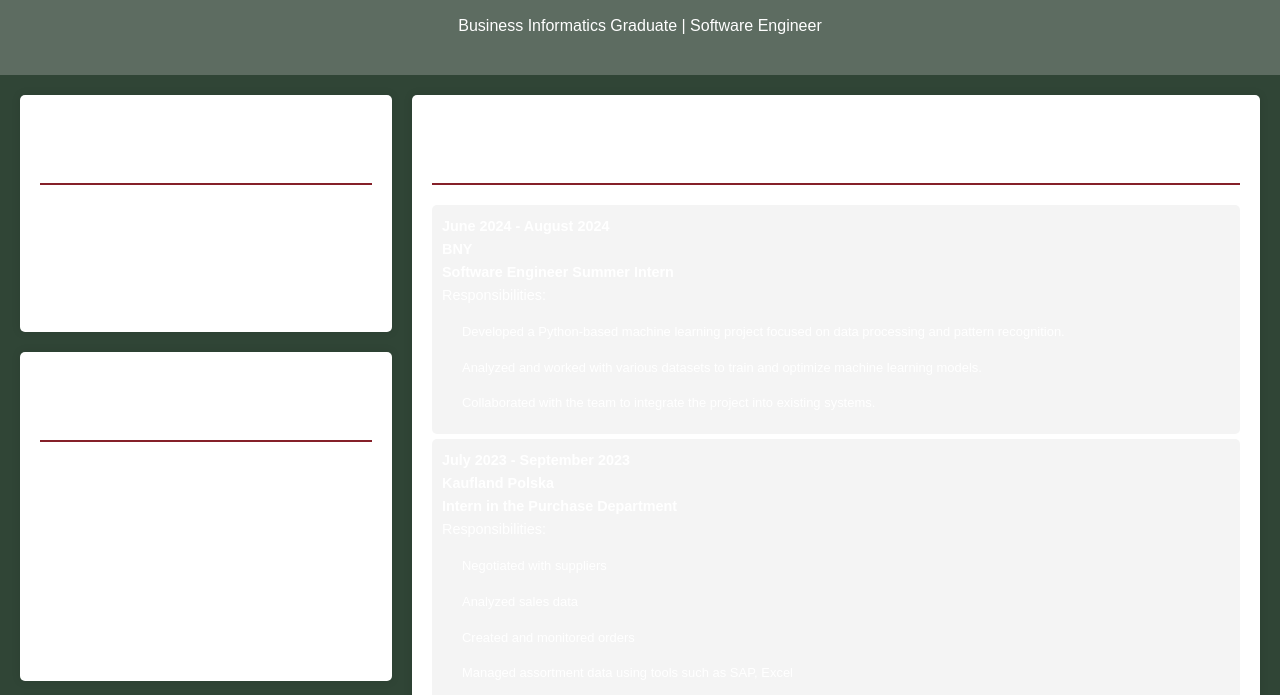
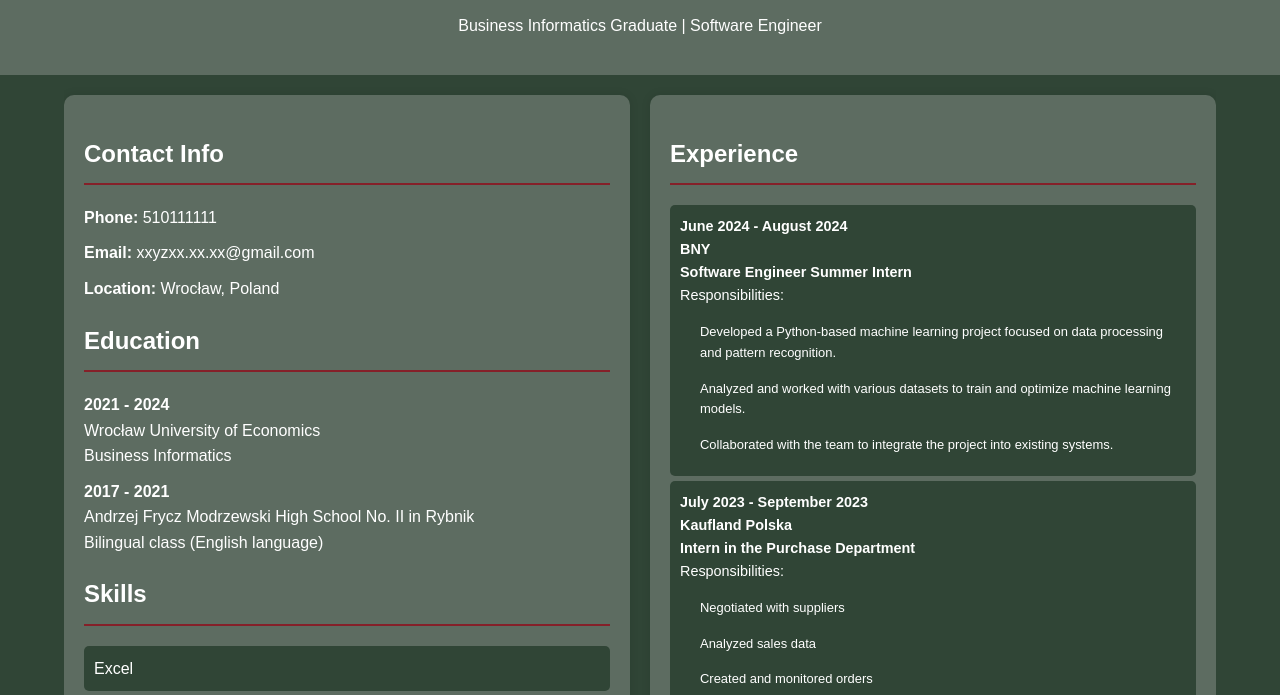
Before and after one commit to sitkokm/szkolenie, a plain HTML site: page index.html in a window 1280 px wide. Shown: the part 87-782 px from the top of the page. Drawn offline with Linux system fonts and the light colour scheme.

Commit message:
Update index.html

```diff
--- a/index.html
+++ b/index.html
@@ -10,11 +10,11 @@
             line-height: 1.6;
             margin: 0;
             padding: 0;
-            background-color: #304536; /* Ciemnozielony */
-            color: #fff;
+            background-color: #304536; /* Ciemnozielone tło */
+            color: #fff; /* Biały tekst */
         }
         header {
-            background: #5D6C61; /* Średniozielony */
+            background: #5D6C61; /* Średniozielony nagłówek */
             color: #fff;
             padding: 20px 0;
             text-align: center;
@@ -24,35 +24,30 @@
             font-size: 2.5em;
         }
         .container {
+            width: 90%;
+            max-width: 1200px;
+            margin: auto;
+            overflow: hidden;
             display: flex;
             flex-wrap: wrap;
+            gap: 20px;
+            padding: 20px 0;
+        }
+        .column {
+            flex: 1;
+            min-width: 300px;
+            background: #5D6C61; /* Średniozielone tło dla kolumn */
             padding: 20px;
-        }
-        .left-column {
-            flex: 1;
-            max-width: 30%;
-            padding-right: 20px;
-        }
-        .right-column {
-            flex: 2;
-            max-width: 70%;
-        }
-        section {
-            margin-bottom: 20px;
+            border-radius: 10px;
+            box-shadow: 0 0 10px rgba(0, 0, 0, 0.1);
         }
         section h2 {
             color: #fff;
-            border-bottom: 2px solid #852029; /* Czerwony */
+            border-bottom: 2px solid #852029; /* Czerwony akcent */
             padding-bottom: 10px;
+            margin-bottom: 20px;
         }
-         .contact-info, .education, .skills, .languages, .experience {
-            background: #fff;
-            padding: 20px;
-            margin-bottom: 20px;
-            border-radius: 5px;
-            box-shadow: 0 0 10px rgba(0, 0, 0, 0.1);
-        }
-       .contact-info p, .education p, .skills ul, .languages ul, .experience ul {
+        .contact-info p, .education p, .skills ul, .languages ul, .experience ul {
             margin: 0;
             padding: 0;
         }
@@ -64,7 +59,7 @@
             padding-left: 0;
         }
         .skills ul li, .languages ul li, .experience ul li {
-            background: #f4f4f4;
+            background: #304536; /* Ciemnozielone tło dla list */
             margin: 5px 0;
             padding: 10px;
             border-radius: 5px;
@@ -81,19 +76,18 @@
             padding: 5px 0;
         }
         footer {
-            background: #5D6C61; /* Średniozielony */
+            background: #5D6C61; /* Średniozielony stopka */
             color: #fff;
             text-align: center;
             padding: 10px 0;
             margin-top: 20px;
         }
         @media (max-width: 768px) {
-            .left-column, .right-column {
-                max-width: 100%;
-                padding-right: 0;
-            }
             .container {
                 flex-direction: column;
+            }
+            .column {
+                width: 100%;
             }
         }
     </style>
@@ -105,7 +99,7 @@
     </header>
 
     <div class="container">
-        <div class="left-column">
+        <div class="column">
             <section id="contact" class="contact-info">
                 <h2>Contact Info</h2>
                 <p><strong>Phone:</strong> 510111111</p>
@@ -142,7 +136,7 @@
             </section>
         </div>
 
-        <div class="right-column">
+        <div class="column">
             <section id="experience" class="experience">
                 <h2>Experience</h2>
                 <ul>
```
